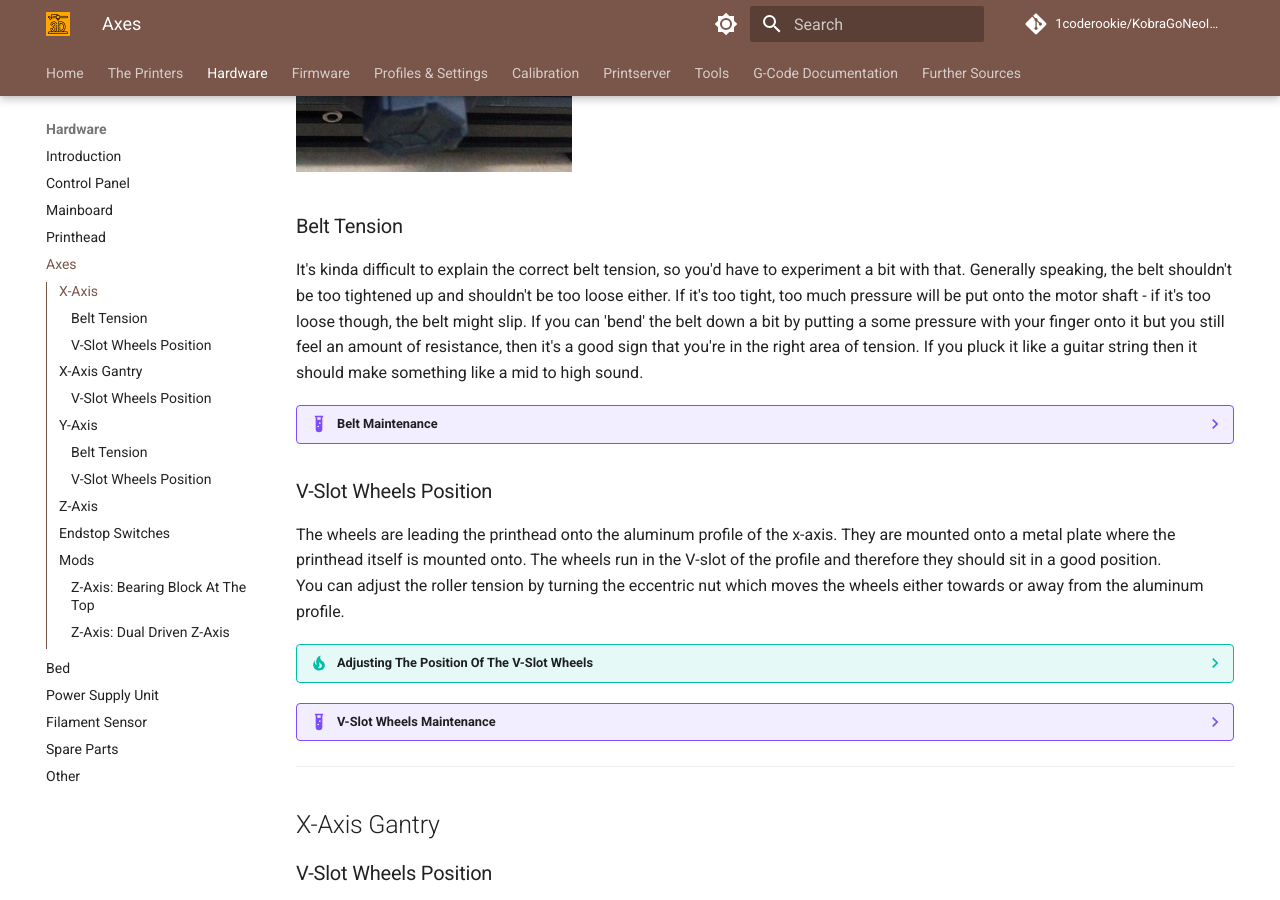
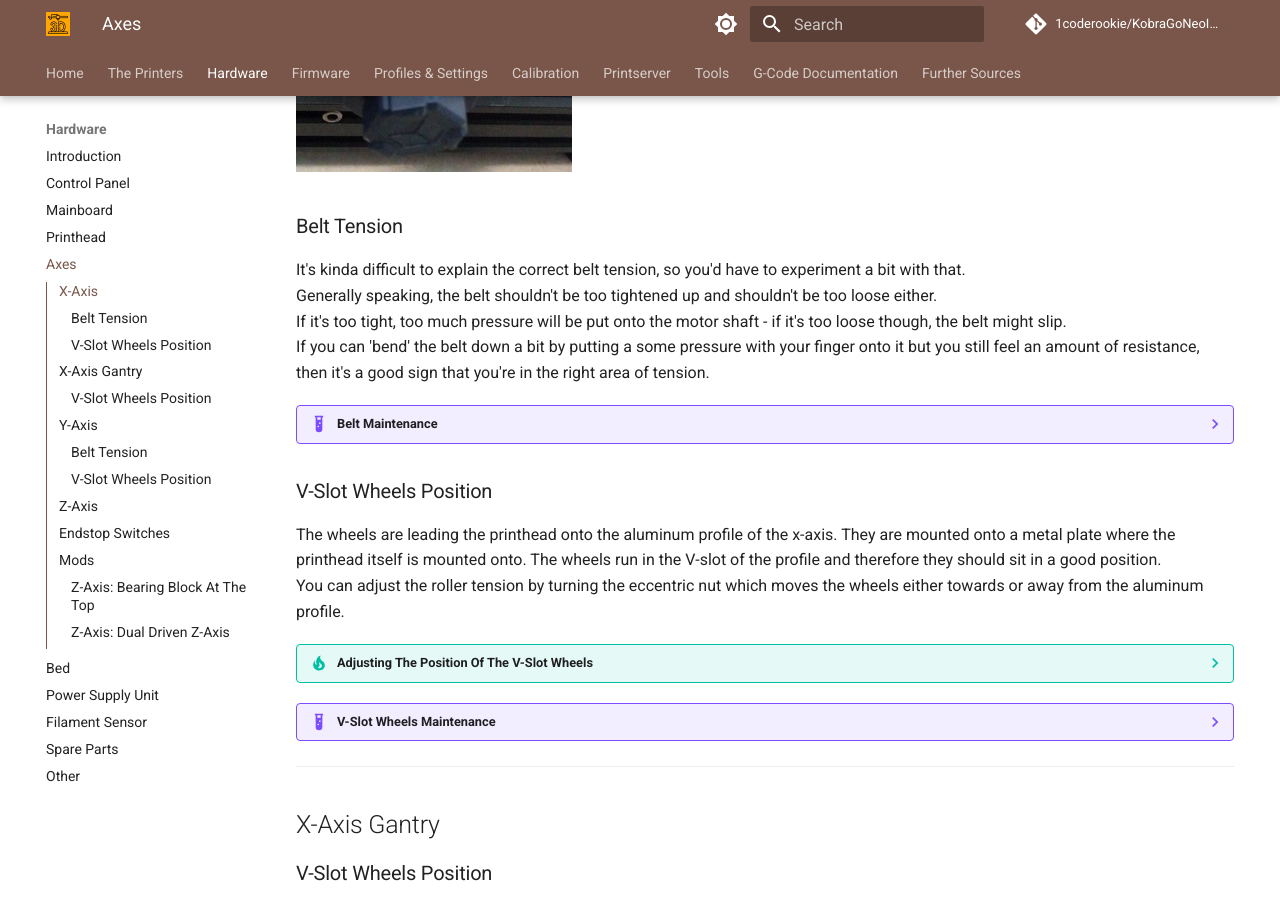
Before and after one commit to 1coderookie/KobraGoNeoInsights, an MkDocs documentation site: the page built from docs/hardware/axes.md, in a window 1280 px wide and 900 px high, scrolled down 792 px. Built offline with MkDocs 1.6.1 and Material for MkDocs 9.7.7, drawn with Linux system fonts in a browser that asks for light colours; comment, search, counter and statistics services are not loaded; some of the changed text lies outside the part shown.

Commit message:
Update axes.md

```diff
--- a/docs/hardware/axes.md
+++ b/docs/hardware/axes.md
@@ -10,7 +10,10 @@ You can adjust the tension of the belt by using the knob at the right side of th
 ![X-axis knob](../assets/images/x-axis_knob_web.jpg)
 
 ### Belt Tension
-It's kinda difficult to explain the correct belt tension, so you'd have to experiment a bit with that. Generally speaking, the belt shouldn't be too tightened up and shouldn't be too loose either. If it's too tight, too much pressure will be put onto the motor shaft - if it's too loose though, the belt might slip. If you can 'bend' the belt down a bit by putting a some pressure with your finger onto it but you still feel an amount of resistance, then it's a good sign that you're in the right area of tension. If you pluck it like a guitar string then it should make something like a mid to high sound.
+It's kinda difficult to explain the correct belt tension, so you'd have to experiment a bit with that.
+Generally speaking, the belt shouldn't be too tightened up and shouldn't be too loose either.
+If it's too tight, too much pressure will be put onto the motor shaft - if it's too loose though, the belt might slip.
+If you can 'bend' the belt down a bit by putting a some pressure with your finger onto it but you still feel an amount of resistance, then it's a good sign that you're in the right area of tension.
 
 ??? example "Belt Maintenance"
 
@@ -106,7 +109,10 @@ The limit switch for the y-axis is mounted at the back right before the motor, t
 
 
 ### Belt Tension
-It's kinda difficult to explain the correct belt tension, so you'd have to experiment a bit with that. Generally speaking, the belt shouldn't be too tightened up and shouldn't be too loose either. If it's too tight, too much pressure will be put onto the motor shaft - if it's too loose though, the belt might slip. If you can 'bend' the belt down a bit by putting some pressure with your finger onto it but you still feel an amount of resistance, then it's a good sign that you're in the right area of tension. If you pluck it like a guitar string then it should make something like a mid to high sound.
+It's kinda difficult to explain the correct belt tension, so you'd have to experiment a bit with that.
+Generally speaking, the belt shouldn't be too tightened up and shouldn't be too loose either.
+If it's too tight, too much pressure will be put onto the motor shaft - if it's too loose though, the belt might slip.
+If you can 'bend' the belt down a bit by putting a some pressure with your finger onto it but you still feel an amount of resistance, then it's a good sign that you're in the right area of tension.
 
 ??? example "Belt Maintenance"
 
```
